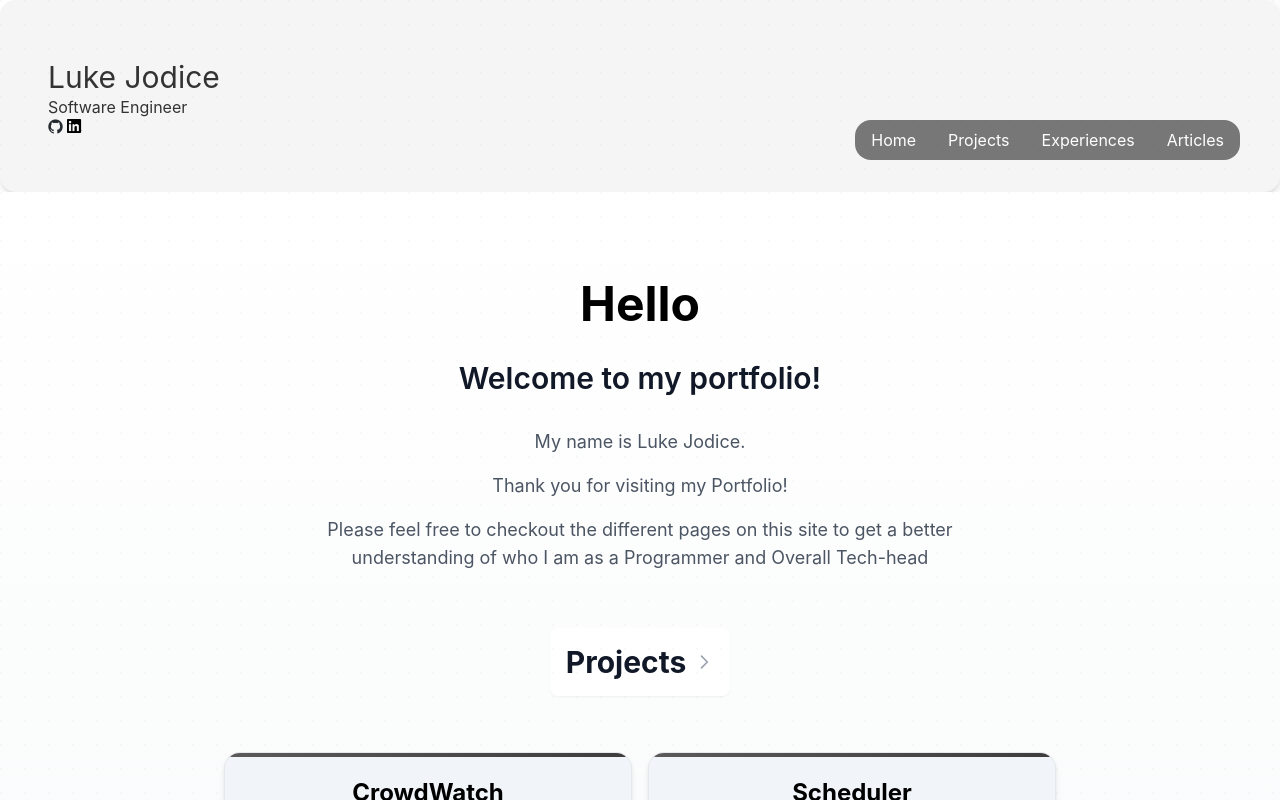
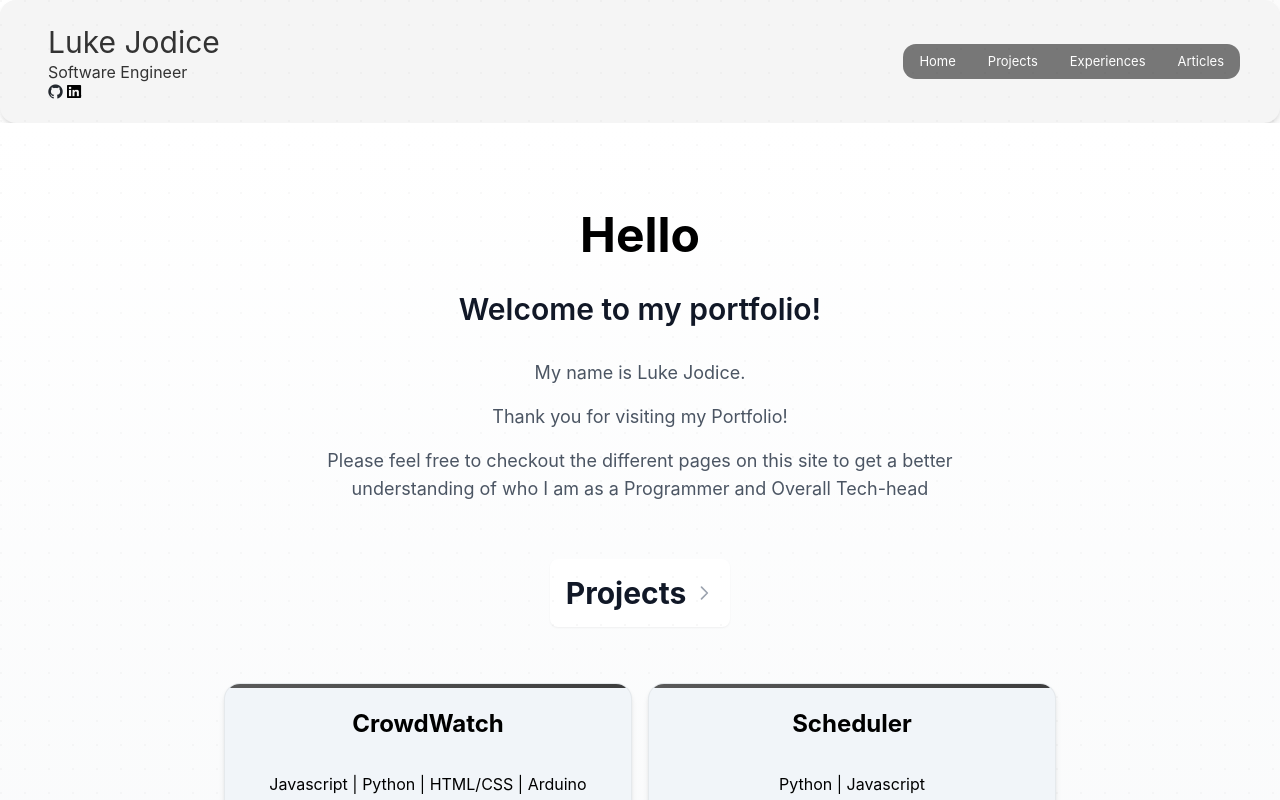
Before and after one commit to ljodiceendicott/Programming-Portfolio, a Next.js app: page / in a window 1280 px wide. Shown: the top 800 px of the page. Built offline with nearby package versions, Linux system fonts and the light colour scheme.

Commit message:
header cleanup

```diff
--- a/src/pages/components/Header.tsx
+++ b/src/pages/components/Header.tsx
@@ -14,7 +14,7 @@ interface HeaderProps {
 const Header: React.FC<HeaderProps> = ({ className }) => {
   return (
     <div className="main-background flex w-screen items-center justify-between text-white">
-      <div className="py-2.5 pl-6">
+      <div className="pl-6">
         <h1 className="text-3xl">Luke Jodice</h1>
         <h2 className="text-md">Software Engineer</h2>
         <div className="flex items-center space-x-1">
--- a/src/pages/components/Navbar.tsx
+++ b/src/pages/components/Navbar.tsx
@@ -2,7 +2,7 @@ import Link from "next/link";
 
 const Navbar = () => {
   return (
-    <div className="mr-4 mt-24 pb-2">
+    <div className="mr-4">
       {/* flex space-x-2 border-t-neutral-900 px-2 py-3 justify-end pr-2 */}
       <button className="button-menu starting p-1 ">
         <Link href="/" className="color-white">
--- a/src/styles/globals.css
+++ b/src/styles/globals.css
@@ -90,6 +90,7 @@ body {
   color: white;
   padding: var(--spacing-sm) var(--spacing-md);
   transition: all 0.2s ease-in-out;
+  font-size: small;
 }
 .button-menu:hover {
   background-color: var(--color-primary-dark);
```
